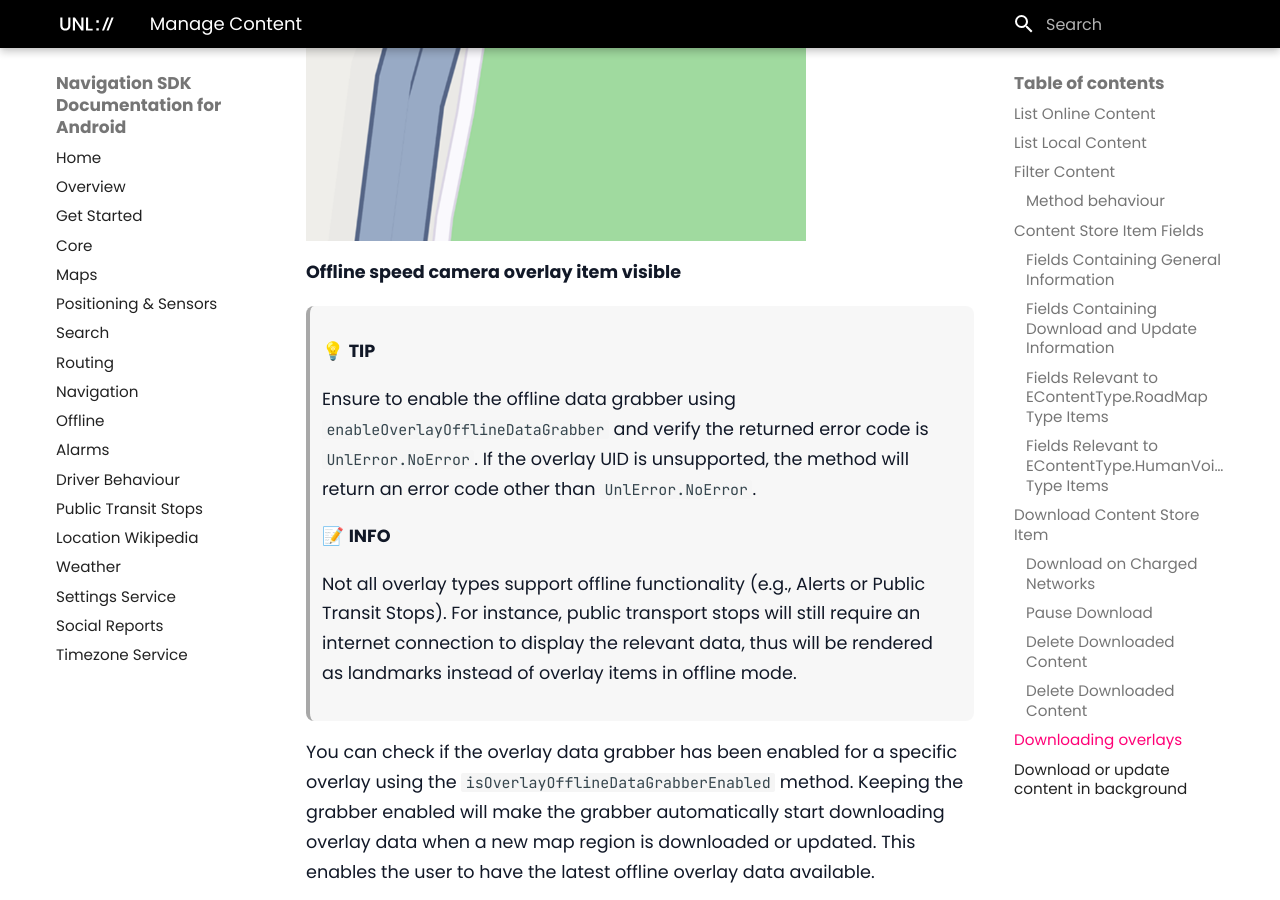
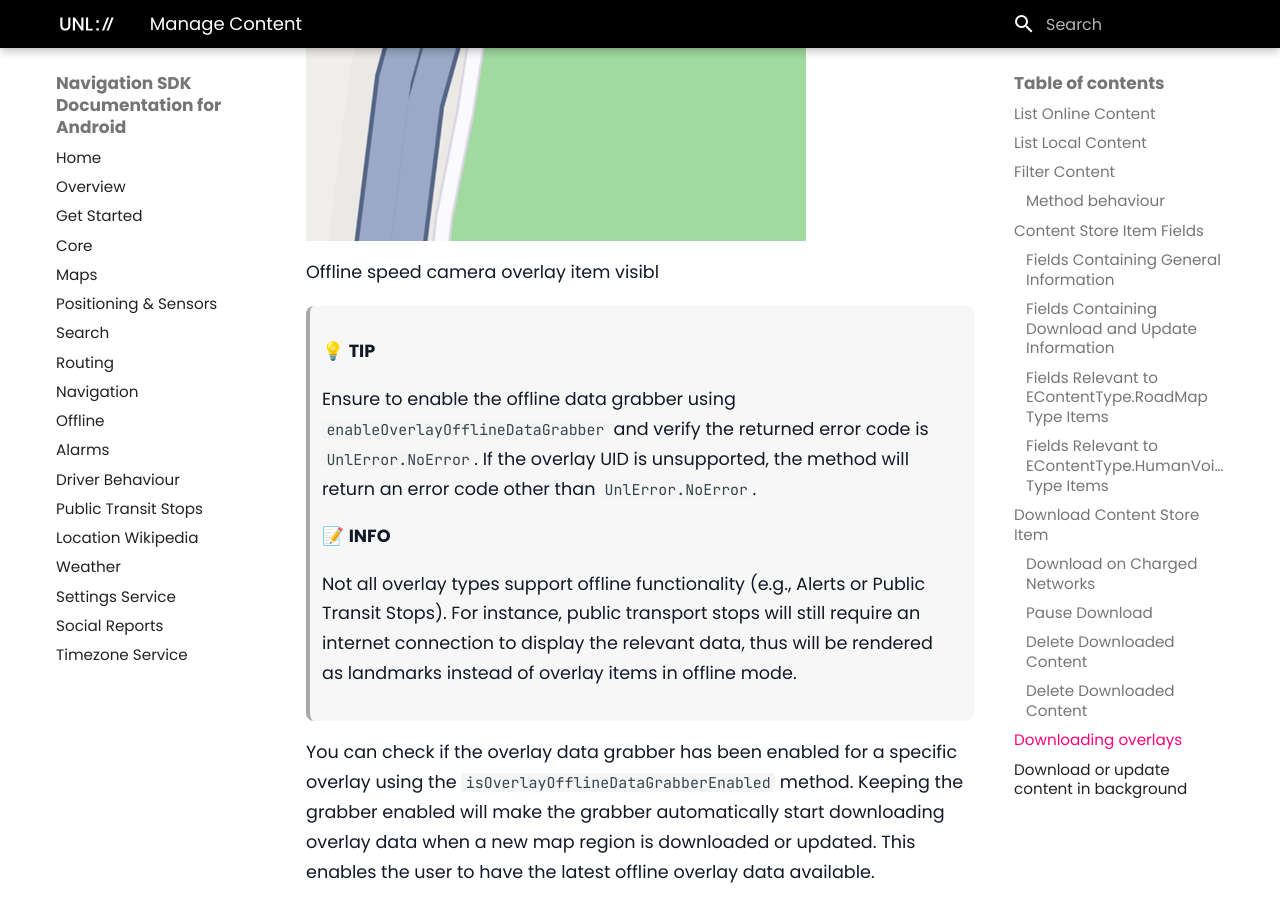
Before and after one commit to u-n-l/navigation-sdk-android-docs, an MkDocs documentation site: the page built from docs/09-Offline/03-Manage Content.md, in a window 1280 px wide and 900 px high, scrolled down 17598 px. Built offline with MkDocs 1.6.1 and Material for MkDocs 9.7.7, drawn with Linux system fonts in a browser that asks for light colours.

Commit message:
Update 03-Manage Content.md

```diff
--- a/docs/09-Offline/03-Manage Content.md
+++ b/docs/09-Offline/03-Manage Content.md
@@ -481,7 +481,7 @@ if (contentStoreItem.canDeleteContent){
 >* The `ContentStore` API is designed for **downloading full offline content**, including data required for features such as free-text search, routing, and turn-by-turn navigation.
 >* In contrast, the `UnlMapDownloaderService` is intended for caching map tiles mainly for visual display purposes. Tiles downloaded via `UnlMapDownloaderService` **do not support** most search operations, routing or navigation while offline.
 >
-> See the [download individual map tiles documentation](/04-Maps/03-Adjust%20the%20Map%20View.md#download-individual-map-tiles) for more details about the `UnlMapDownloaderService`.
+> See the [download individual map tiles documentation](../04-Maps/03-Adjust%20the%20Map%20View.md#download-individual-map-tiles) for more details about the `UnlMapDownloaderService`.
 
 Also, do not confuse the `UnlLandmarkStore` class with the `ContentStore` class. The `UnlLandmarkStore` is a collection used for managing landmark data, while the `ContentStore` is a service used for managing offline map content.
 
@@ -544,9 +544,9 @@ if (errorCode == UnlError.NoError) {
 
 After enabling the offline data grabber, the overlay data will be automatically downloaded when a map region is downloaded or updated. The overlay items will then be available in offline mode within the downloaded map regions. You can verify if the overlay data has been successfully downloaded if overlay items are visible inside the downloaded map region in offline mode.
 
-![Offline Speed Camera Overlay](/assets/images/example_android_offline_overlay_visible-f2c08dd016b614575567e240e483285d.png "Offline speed camera overlay item visible")
+![Offline Speed Camera Overlay](../assets/images/example_android_offline_overlay_visible-f2c08dd016b614575567e240e483285d.png "Offline speed camera overlay item visible")
 
-**Offline speed camera overlay item visible**
+Offline speed camera overlay item visibl
 
 > 💡 **TIP**
 >
```
